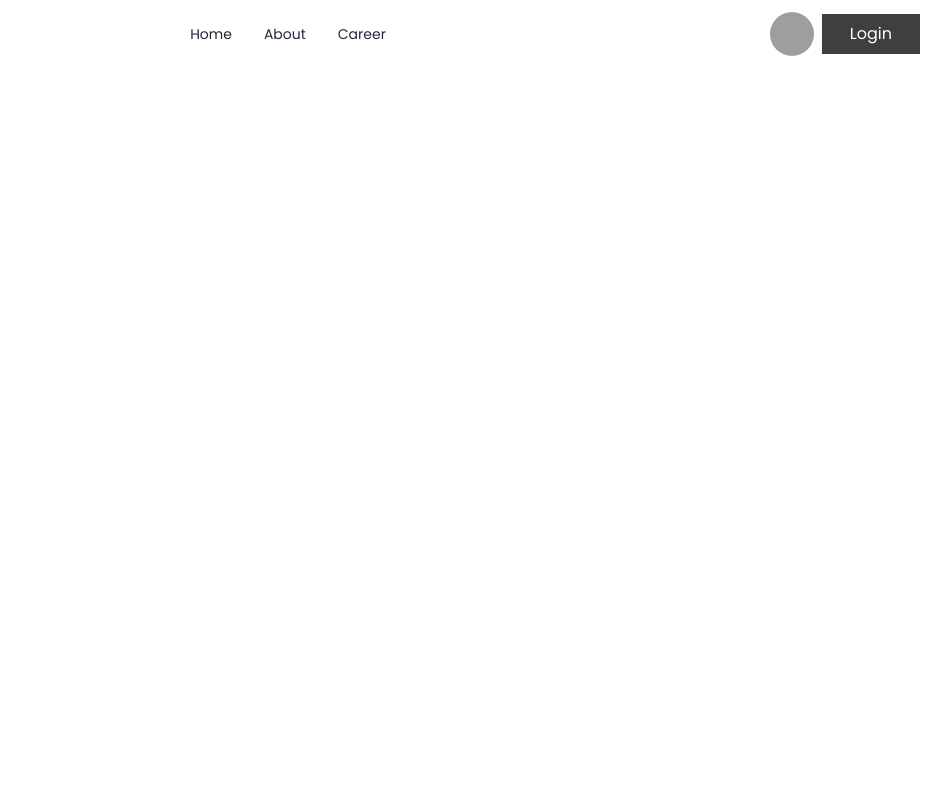
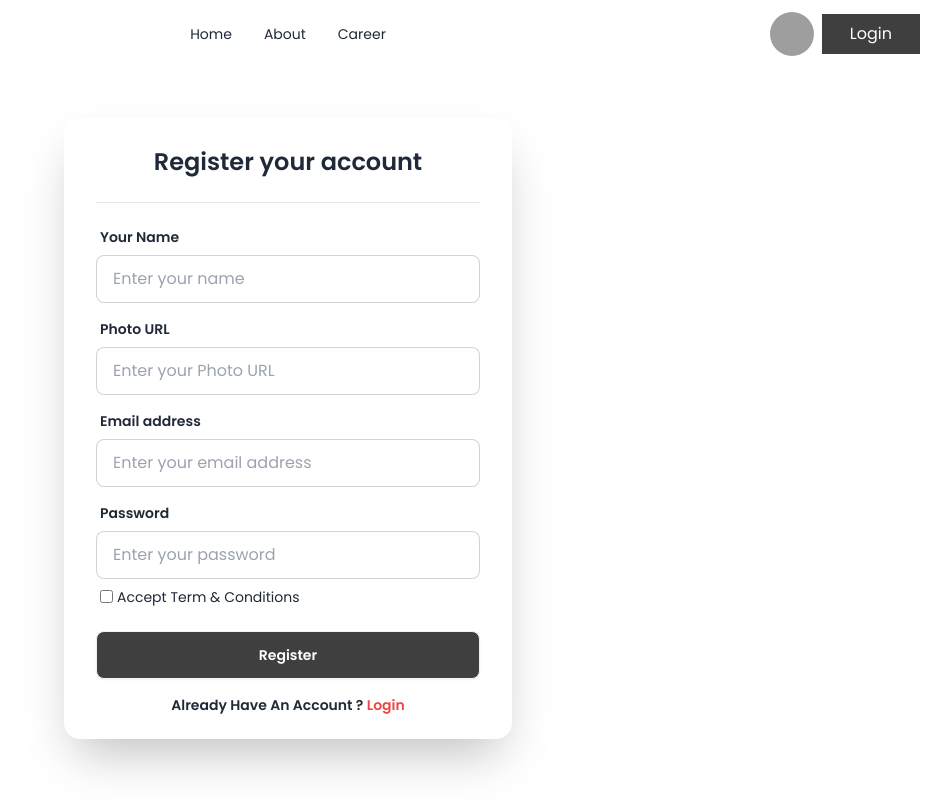
Before and after one commit to cssmh/auth-dragon-news, a React (Vite) app: page /register in a window 1280 px wide. Shown: the whole page, without its empty margins (352-1280 px from the left). Built offline with nearby package versions, Linux system fonts and the light colour scheme; grey boxes are pictures that could not be loaded.

Commit message:
register page design completed

```diff
--- a/src/Pages/Login/Login.jsx
+++ b/src/Pages/Login/Login.jsx
@@ -2,15 +2,23 @@ import { Link } from "react-router-dom";
 import Navbar from "../../HomeLayout/Navbar/Navbar";
 
 const Login = () => {
+
+    const handleLogin = e => {
+        e.preventDefault()
+        const email = e.target.email.value;
+        const password = e.target.password.value;
+        console.log(email, password);
+    }
+
   return (
     <div className="bg-[#F3F3F3]">
       <Navbar></Navbar>
       <div className="hero min-h-[88vh]">
         <div className="card shrink-0 w-full max-w-md shadow-2xl bg-base-100">
-          <h1 className="text-2xl text-center pt-7 font-semibold">
+          <h1 className="text-2xl text-center pt-7 font-semibold border-b pb-6 mx-8">
             Login your account
           </h1>
-          <form className="card-body py-4">
+          <form onSubmit={handleLogin} className="card-body py-4">
             <div className="form-control">
               <label className="label">
                 <span className="label-text font-semibold">Email address</span>
@@ -43,7 +51,7 @@ const Login = () => {
                 </a>
               </label>
             </div>
-            <div className="form-control mt-6">
+            <div className="form-control mt-3">
               <button className="btn bg-[#403F3F] hover:bg-[#403F3F] text-white font-semibold">
                 Login
               </button>
--- a/src/Pages/Register/Register.jsx
+++ b/src/Pages/Register/Register.jsx
@@ -1,9 +1,93 @@
+import { Link } from "react-router-dom";
 import Navbar from "../../HomeLayout/Navbar/Navbar";
 
 const Register = () => {
+  const handleRegister = (e) => {
+    e.preventDefault();
+    const name = e.target.name.value;
+    const photo = e.target.photo.value;
+    const email = e.target.email.value;
+    const password = e.target.password.value;
+    const checked = e.target.terms.checked
+    console.log(name, photo, email, password, checked);
+  };
   return (
     <div>
       <Navbar></Navbar>
+      <div className="hero min-h-[88vh]">
+        <div className="card shrink-0 w-full max-w-md shadow-2xl bg-base-100">
+          <h1 className="text-2xl text-center pt-7 font-semibold border-b pb-6 mx-8">
+            Register your account
+          </h1>
+          <form onSubmit={handleRegister} className="card-body py-4">
+            <div className="form-control">
+              <label className="label">
+                <span className="label-text font-semibold">Your Name</span>
+              </label>
+              <input
+                type="text"
+                name="name"
+                placeholder="Enter your name"
+                className="input input-bordered"
+                required
+              />
+            </div>
+            <div className="form-control">
+              <label className="label">
+                <span className="label-text font-semibold">Photo URL</span>
+              </label>
+              <input
+                type="text"
+                name="photo"
+                placeholder="Enter your Photo URL"
+                className="input input-bordered"
+                required
+              />
+            </div>
+            <div className="form-control">
+              <label className="label">
+                <span className="label-text font-semibold">Email address</span>
+              </label>
+              <input
+                type="email"
+                name="email"
+                placeholder="Enter your email address"
+                className="input input-bordered"
+                required
+              />
+            </div>
+            <div className="form-control">
+              <label className="label">
+                <span className="label-text font-semibold">Password</span>
+              </label>
+              <input
+                type="password"
+                name="password"
+                placeholder="Enter your password"
+                className="input input-bordered"
+                required
+              />
+              <label className="label">
+                <input type="checkbox" name="terms" id="" />
+                <p className="text-sm ml-1">Accept Term & Conditions</p>
+              </label>
+            </div>
+            <div className="form-control mt-2">
+              <button className="btn bg-[#403F3F] hover:bg-[#403F3F] text-white font-semibold">
+                Register
+              </button>
+            </div>
+          </form>
+          <div className="text-center mb-6 text-sm font-semibold">
+            <p>
+              Already Have An Account ?{" "}
+              <Link to={"/login"} className="text-red-500">
+                Login
+              </Link>
+            </p>
+          </div>
+        </div>
+      </div>
     </div>
   );
 };
```
